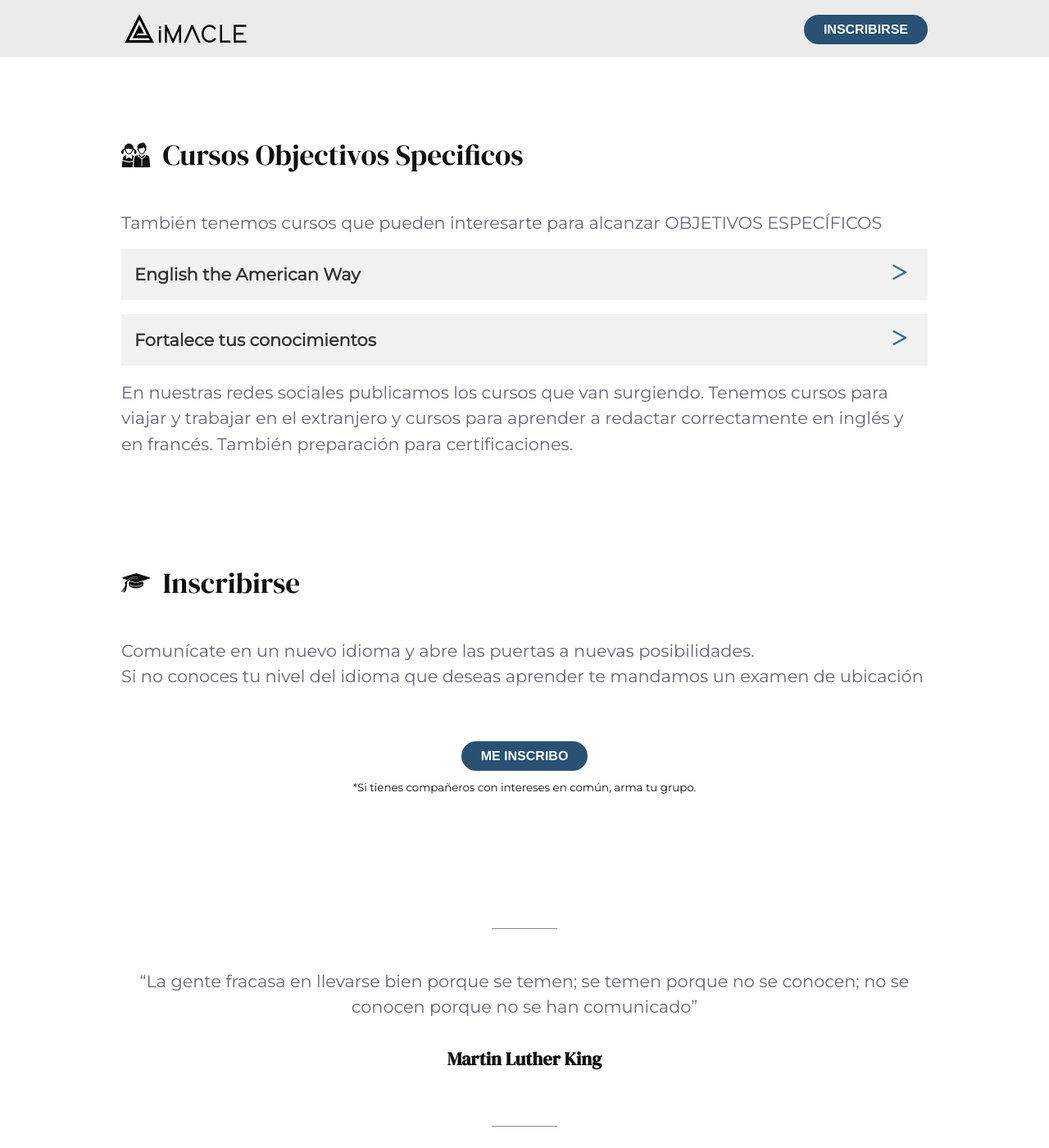
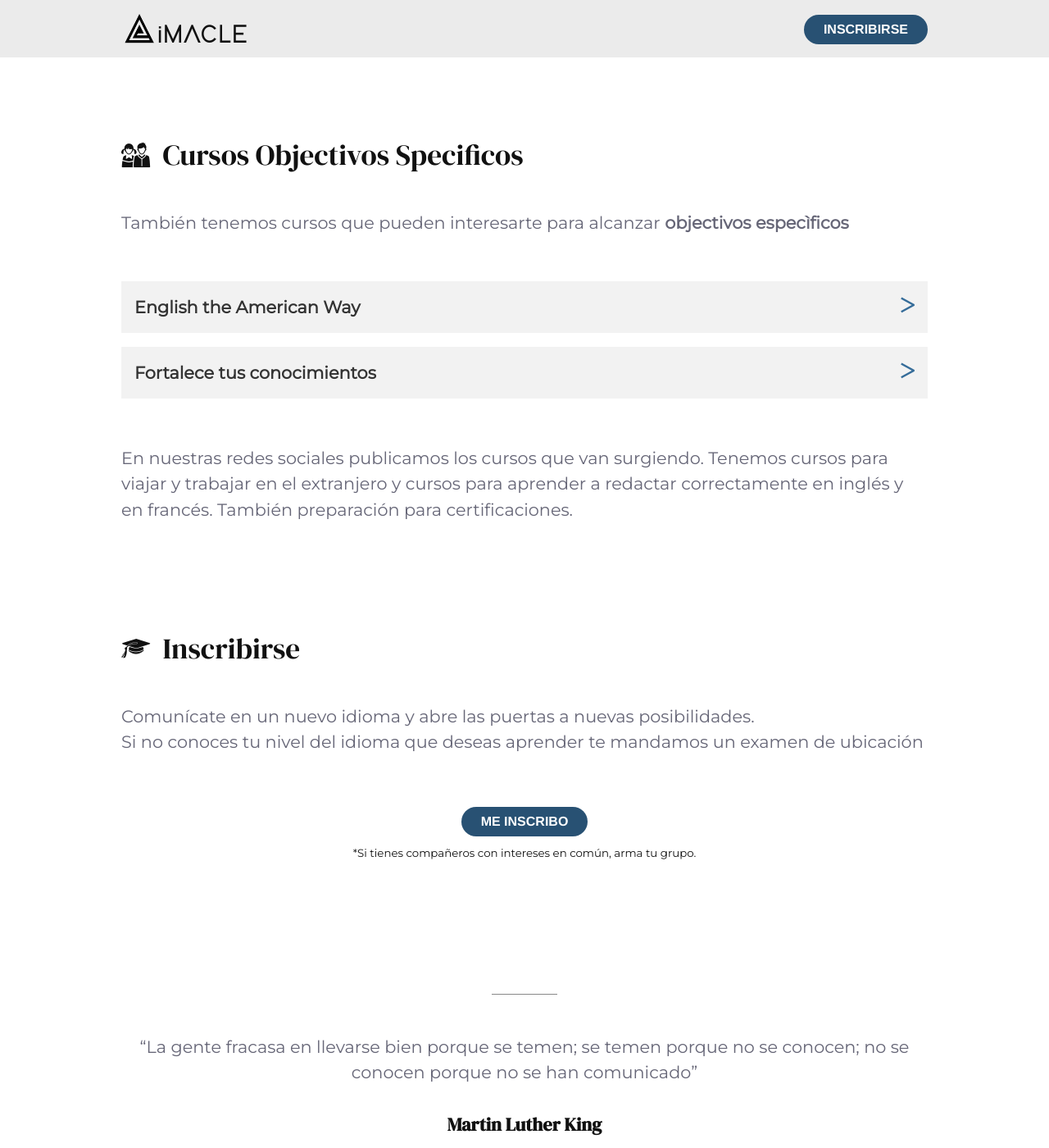
Before and after one commit to alexiscreuzot/i-macle.com, a Jekyll site: the page docs/index.html, which Jekyll copies as it is, in a window 1280 px wide and 1400 px high, scrolled down 2405 px. Shown: the whole window at 82% size. Built offline with Jekyll 4.4.1, drawn with Linux system fonts in a browser that asks for light colours.

Commit message:
improvements

```diff
--- a/_includes/other_courses.html
+++ b/_includes/other_courses.html
@@ -3,8 +3,8 @@
 
     <h2><i class="icofont-group-students"></i>&nbsp;&nbsp;Cursos Objectivos Specificos</h2>
 
-    <p>También tenemos cursos que pueden interesarte para alcanzar OBJETIVOS ESPECÍFICOS</p>
-
+    <p>También tenemos cursos que pueden interesarte para alcanzar <b>objectivos especìficos</b></p>
+    <br/>
     <div class="course">
       <div class="abstract">
           <div class="name">
@@ -30,7 +30,7 @@
         </p>
       </div>
     </div>
-
+    <br/>
     <p>
       En nuestras redes sociales publicamos los cursos que van surgiendo. Tenemos cursos para viajar y trabajar en el extranjero y cursos para aprender a redactar correctamente en inglés y en francés. También preparación para certificaciones.
     </p>
--- a/_sass/layout.scss
+++ b/_sass/layout.scss
@@ -200,7 +200,7 @@ header {
   }
   .more-icon {
     font-weight: 800;
-    margin:3px 10px 0 0;
+    margin:3px 0 0 0;
     font-family: $subtitle-font;
     float: right;
     color: $accent-color;
--- a/docs/CNAME
+++ /dev/null
@@ -1 +0,0 @@
-i-macle.com
--- a/docs/index.html
+++ b/docs/index.html
@@ -96,8 +96,8 @@
 
     <h2><i class="icofont-group-students"></i>&nbsp;&nbsp;Cursos Objectivos Specificos</h2>
 
-    <p>También tenemos cursos que pueden interesarte para alcanzar OBJETIVOS ESPECÍFICOS</p>
-
+    <p>También tenemos cursos que pueden interesarte para alcanzar <b>objectivos especìficos</b></p>
+    <br/>
     <div class="course">
       <div class="abstract">
           <div class="name">
@@ -123,7 +123,7 @@
         </p>
       </div>
     </div>
-
+    <br/>
     <p>
       En nuestras redes sociales publicamos los cursos que van surgiendo. Tenemos cursos para viajar y trabajar en el extranjero y cursos para aprender a redactar correctamente en inglés y en francés. También preparación para certificaciones.
     </p>
```
Also changed, not shown: docs/main.css.
